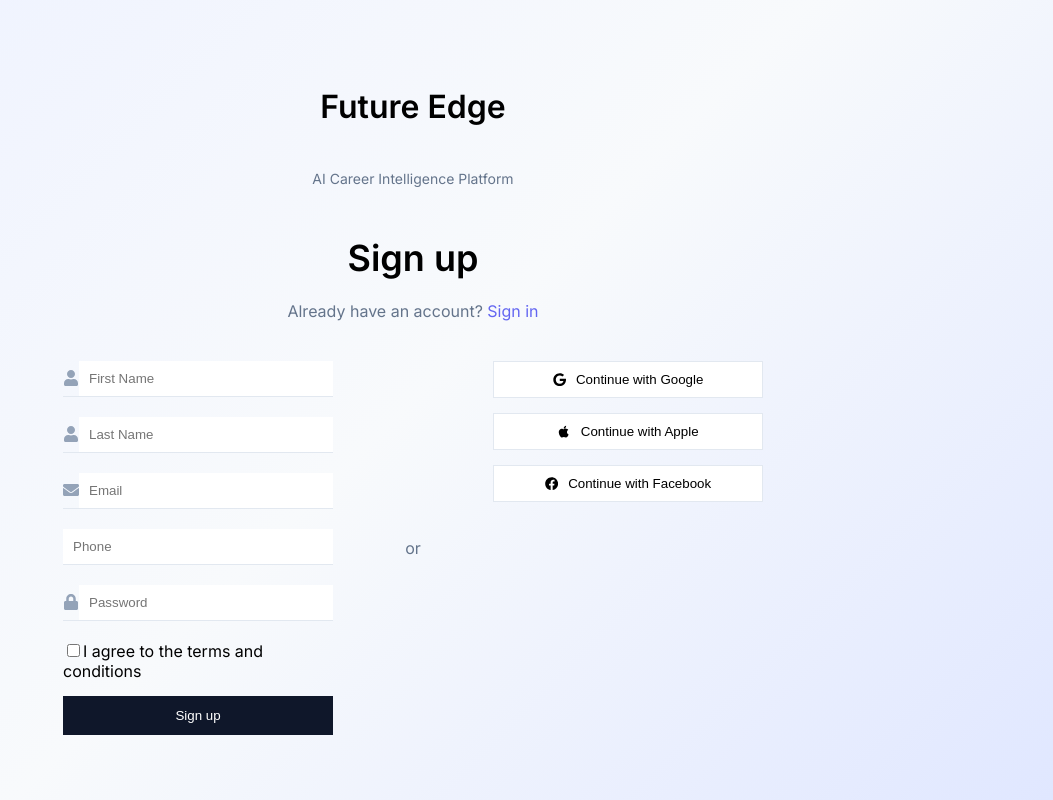
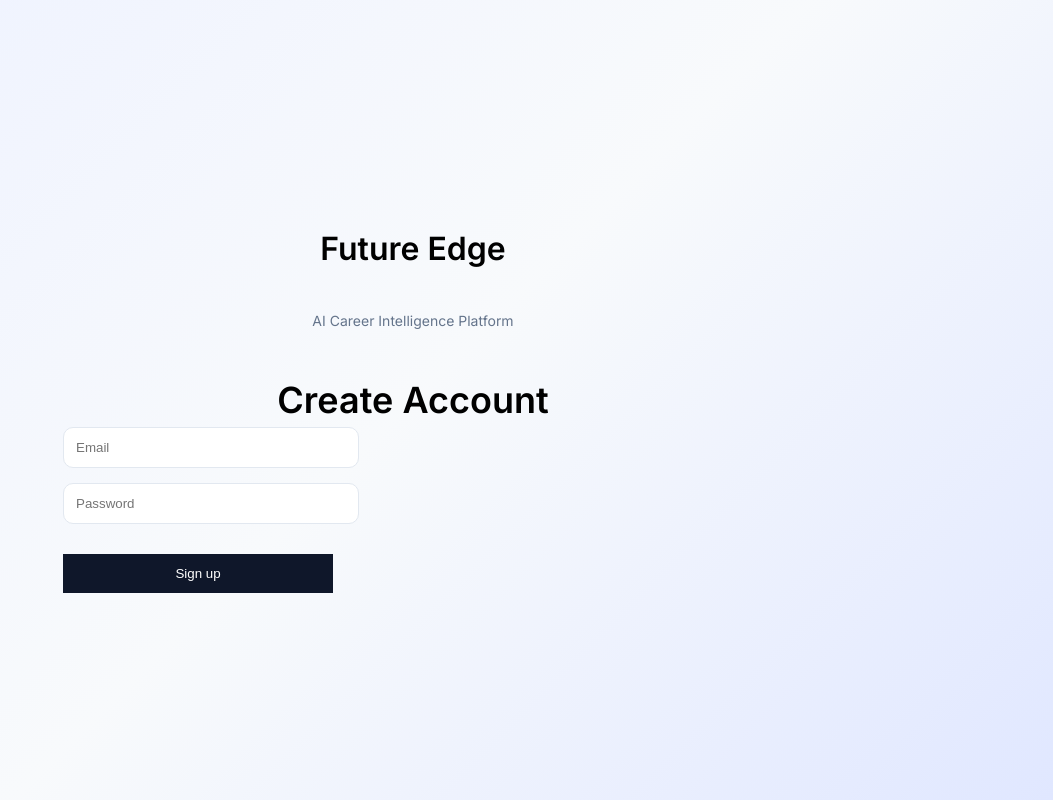
Before and after one commit to jwlahh/future-edge, a React (Vite) app in the folder Frontend/future-edge-ui/: page /signup in a window 1280 px wide. Shown: the whole page, without its empty margins (227-1280 px from the left). Built offline with nearby package versions, Linux system fonts and the light colour scheme.

Commit message:
Updated SignUp page

```diff
--- a/Frontend/future-edge-ui/src/pages/SignUp.jsx
+++ b/Frontend/future-edge-ui/src/pages/SignUp.jsx
@@ -1,24 +1,20 @@
 import { useNavigate } from "react-router-dom";
 import { useState } from "react";
 import { supabase } from "../supabaseClient";
-import { FaUser, FaEnvelope, FaLock, FaGoogle, FaApple, FaFacebook } from "react-icons/fa";
 import "../styles/signup.css";
 
 function SignUp() {
 
   const navigate = useNavigate();
 
-  const [firstName, setFirstName] = useState("");
-  const [lastName, setLastName] = useState("");
   const [email, setEmail] = useState("");
   const [password, setPassword] = useState("");
-  const [phone, setPhone] = useState("");
 
   const handleSignup = async () => {
 
-  const { data, error } = await supabase.auth.signUp({
-    email: email,
-    password: password,
+    const { error } = await supabase.auth.signUp({
+      email,
+      password
     });
 
     if (error) {
@@ -26,28 +22,9 @@ function SignUp() {
       return;
     }
 
-  const user = data.user;
+    alert("Signup successful! Please check your email to verify your account.");
 
-  // Insert into users table
-  const { error: insertError } = await supabase
-    .from("users")
-    .insert([
-      {
-        user_id: user.id,
-        email: email,
-        first_name: firstName,
-        last_name: lastName,
-        phone: phone
-      }
-    ]);
-
-  if (insertError) {
-    alert(insertError.message);
-  } else {
-    alert("Signup successful!");
     navigate("/");
-  }
-
   };
 
   return (
@@ -56,87 +33,28 @@ function SignUp() {
       <h1 className="logo">Future Edge</h1>
       <p className="subtitle">AI Career Intelligence Platform</p>
 
-      <h1 className="signup-title">Sign up</h1>
-
-      <p className="signin-link">
-        Already have an account?
-        <span onClick={() => navigate("/")}> Sign in</span>
-      </p>
+      <h1 className="signup-title">Create Account</h1>
 
       <div className="signup-container">
 
         <div className="signup-form">
 
-          <div className="input-group">
-            <FaUser className="input-icon" />
-            <input
-              type="text"
-              placeholder="First Name"
-              onChange={(e) => setFirstName(e.target.value)}
-            />
-          </div>
-
-          <div className="input-group">
-            <FaUser className="input-icon" />
-            <input
-              type="text"
-              placeholder="Last Name"
-              onChange={(e) => setLastName(e.target.value)}
-            />
-          </div>
-
-          <div className="input-group">
-            <FaEnvelope className="input-icon" />
           <input
             type="email"
             placeholder="Email"
+            className="input-field"
             onChange={(e) => setEmail(e.target.value)}
           />
-          </div>
-          <div className="input-group">
-            <input
-                type="text"
-                placeholder="Phone"
-                onChange={(e) => setPhone(e.target.value)}
-            />
-            </div>
 
-          <div className="input-group">
-            <FaLock className="input-icon" />
           <input
             type="password"
             placeholder="Password"
+            className="input-field"
             onChange={(e) => setPassword(e.target.value)}
           />
-          </div>
-
-          <label className="terms">
-            <input type="checkbox" />
-            I agree to the <span>terms and conditions</span>
-          </label>
 
           <button className="signup-btn" onClick={handleSignup}>
             Sign up
-          </button>
-
-        </div>
-
-        <div className="divider">
-          <span>or</span>
-        </div>
-
-        <div className="social-login">
-
-          <button className="social-btn">
-            <FaGoogle /> Continue with Google
-          </button>
-
-          <button className="social-btn">
-            <FaApple /> Continue with Apple
-          </button>
-
-          <button className="social-btn">
-            <FaFacebook /> Continue with Facebook
           </button>
 
         </div>
```
Lines whose indentation alone changed are shown as unchanged.
